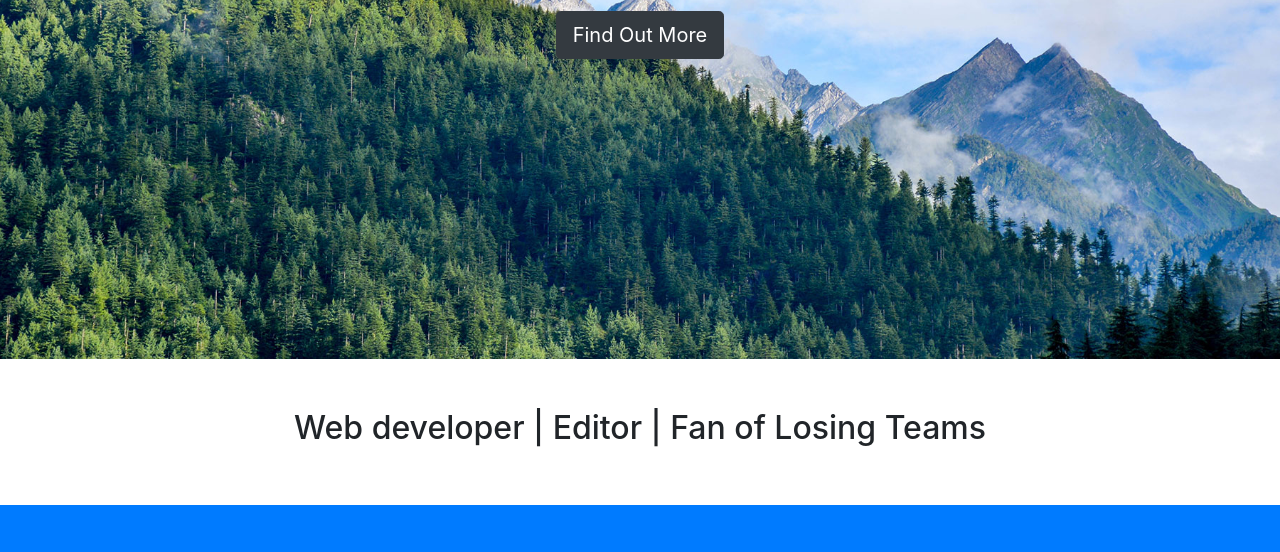
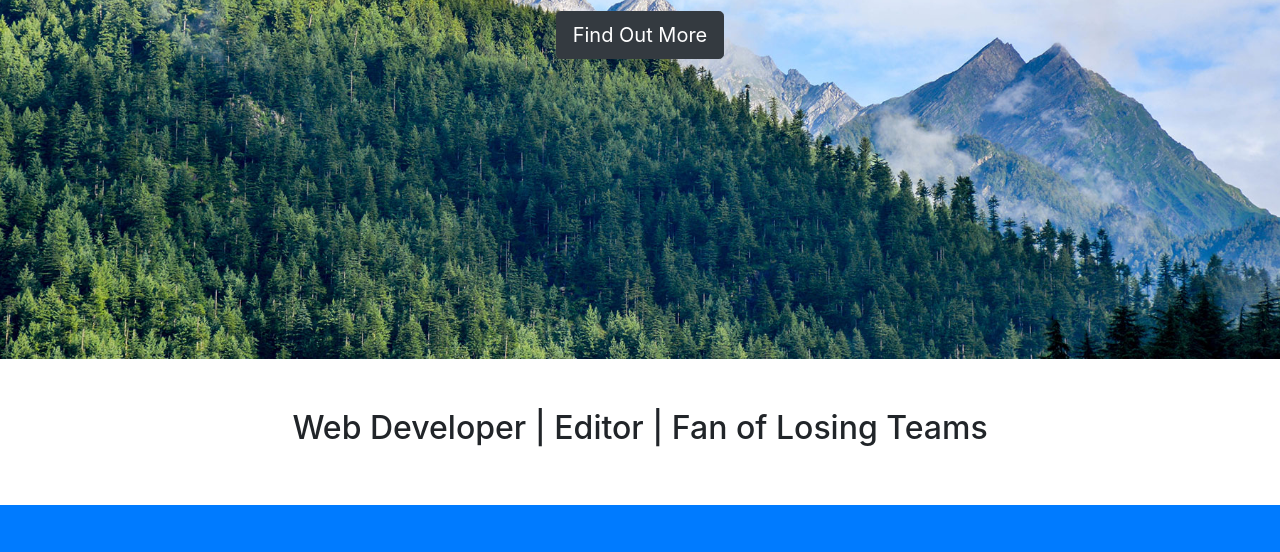
Before and after one commit to cmguido/cmguido.github.io, a website with bundled scripts: page index.html in a window 1280 px wide. Shown: the part 441-993 px from the top of the page. Built offline with nearby package versions, Linux system fonts and the light colour scheme; files whose address does not match are found by name.

Commit message:
Change lower case letter to uppercase

```diff
--- a/index.html
+++ b/index.html
@@ -77,7 +77,7 @@
     <!-- About -->
     <section id="about" class="about">
       <div class="container text-center">
-        <h2>Web developer | Editor | Fan of Losing Teams</h2>
+        <h2>Web Developer | Editor | Fan of Losing Teams</h2>
         <!-- <p class="lead">This theme features some wonderful photography courtesy of
           <a target="_blank" href="http://join.deathtothestockphoto.com/">Death to the Stock Photo</a>.</p> -->
       </div>
```
